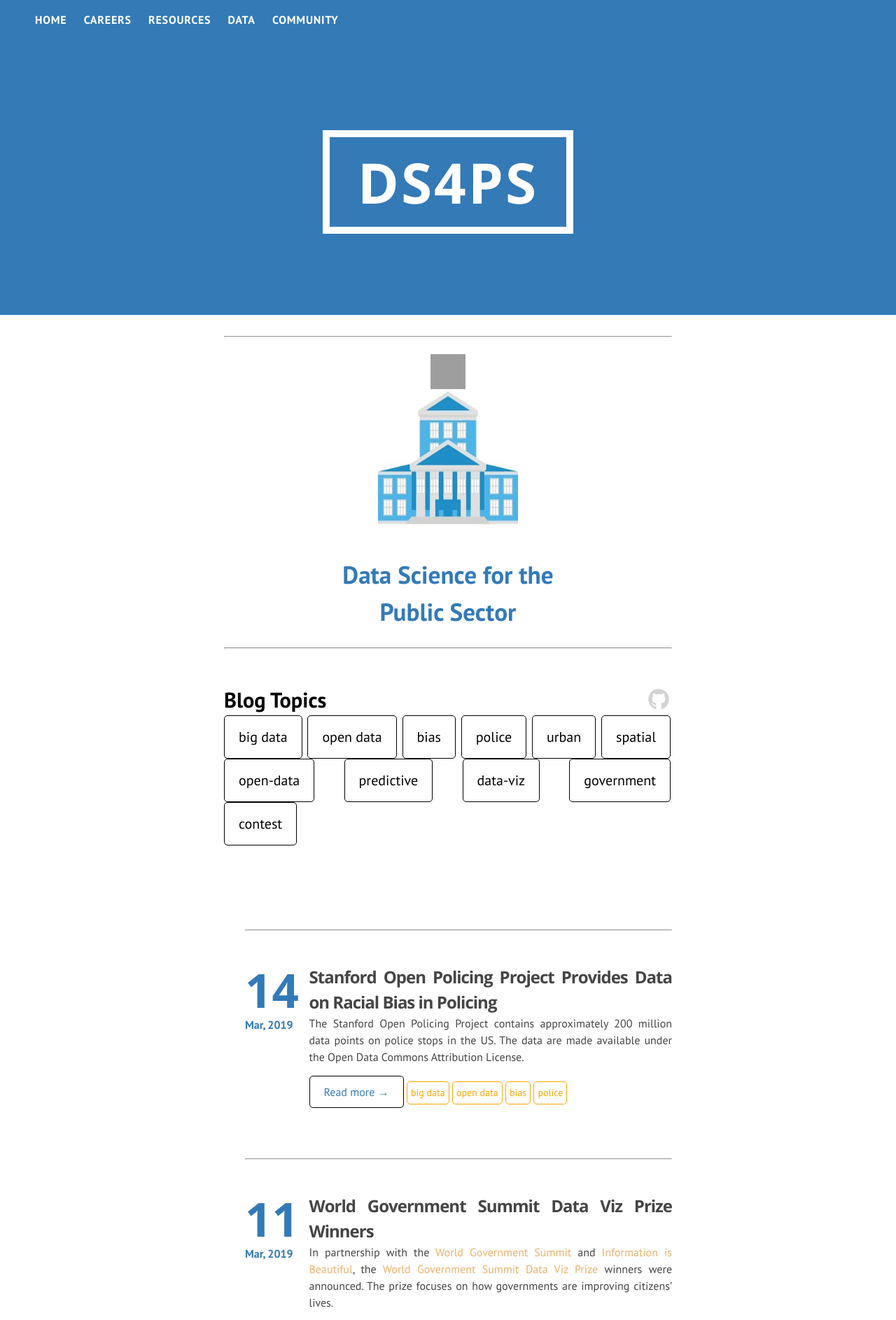
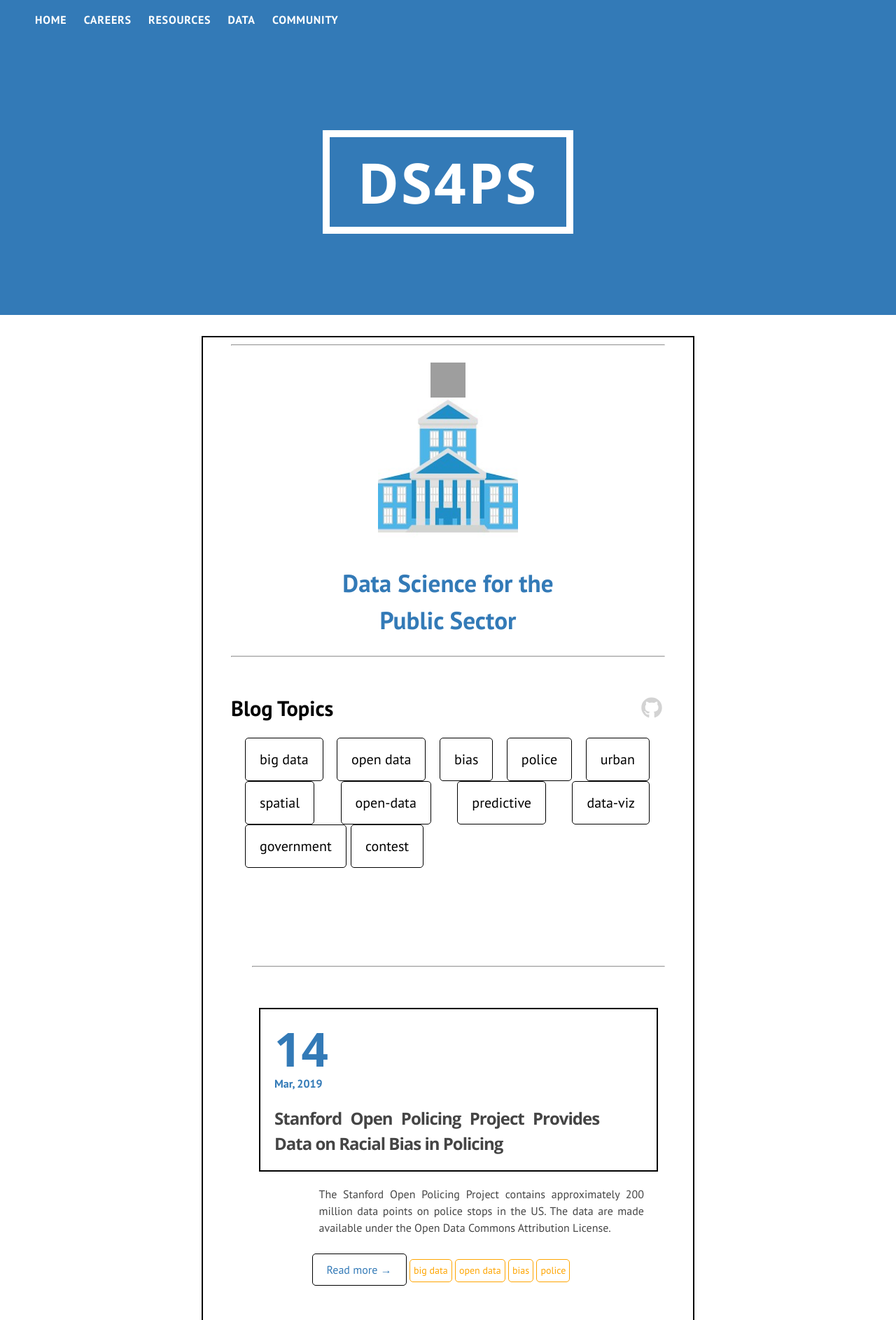
Before and after one commit to DS4PS/ds4ps.github.io, a Jekyll site: the page built from index.md, in a window 1280 px wide. Shown: the top 1886 px of the page at 70% size. Built offline with Jekyll 4.4.1, drawn with Linux system fonts in a browser that asks for light colours; nearby versions of some CDN libraries; library files that are not in the unit come from our copies; grey boxes are pictures that could not be loaded.

Commit message:
Update index.html

```diff
--- a/_layouts/index.html
+++ b/_layouts/index.html
@@ -15,6 +15,24 @@
 /* Hide from IE Mac \*/
     .clearfix {display:block;}
 /* End hide from IE Mac */
+
+.wrapper {
+  border : 2px solid #000;
+  overflow:hidden;
+}
+.wrapper div {
+   min-height: 20px;
+   padding: 10px;
+}
+
+@media screen and (max-width: 400px) {
+   #one {
+    float: none;
+    margin-right:0;
+    width:auto;
+    border:0;
+    border-bottom:2px solid #000;
+  }
 </style>
 
 
@@ -81,9 +99,9 @@
 
         <!--  -------- BLOG TITLE -----------  -->
 
-        <div>
+        <div class="wrapper">
 
-        <div style="float:left;width:15%">
+        <div id="one" style="float:left;width:15%">
             <span class="date_day">{{ post.date | date: "%-d" }}</span><br>
             <span style="color:#337ab7;font-weight:bold;">{{ post.date | date: "%b, %Y" }}</span><br>
         </div>
```
